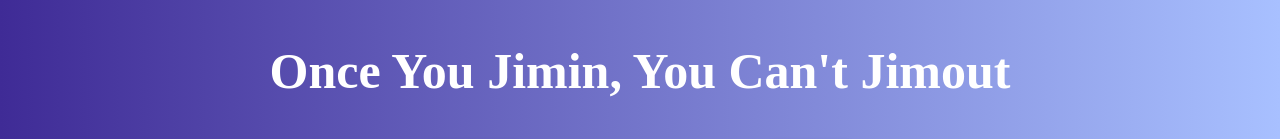
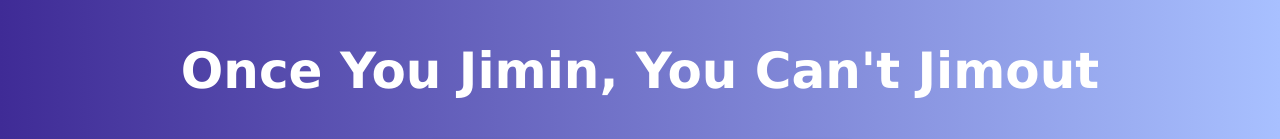
Before and after one commit to jlee1414/jimin-jimout-frontend, a React (Create React App) app: page / in a window 1280 px wide. Shown: the top 139 px of the page. Built offline with nearby package versions, Linux system fonts and the light colour scheme; no server answers.

Commit message:
need to revert back to working code

```diff
--- a/src/App.css
+++ b/src/App.css
@@ -3,7 +3,9 @@
     color: white;
     text-align: center;
     font-size: 50px;
-    font-family: 'Camber-SB', 'NotoSansCJKkr-M';
+}
+* {
+    font-family: system-ui, -apple-system, BlinkMacSystemFont, 'Segoe UI', Roboto, Oxygen, Ubuntu, Cantarell, 'Open Sans', 'Helvetica Neue', sans-serif
 }
 
 body {
--- a/src/App.js
+++ b/src/App.js
@@ -2,8 +2,7 @@
 import axios from "axios";
 import "./App.css";
 import btsLogoImage from "./components/images/BTS-army-logo.jpg";
-import chimmy from "./components/images/chimmy.jpeg";
-import shooky from "./components/images/shooky.jpeg";
+
 
 import Navbar from "./components/Navbar";
 import { Box, Button } from "@material-ui/core";
```
